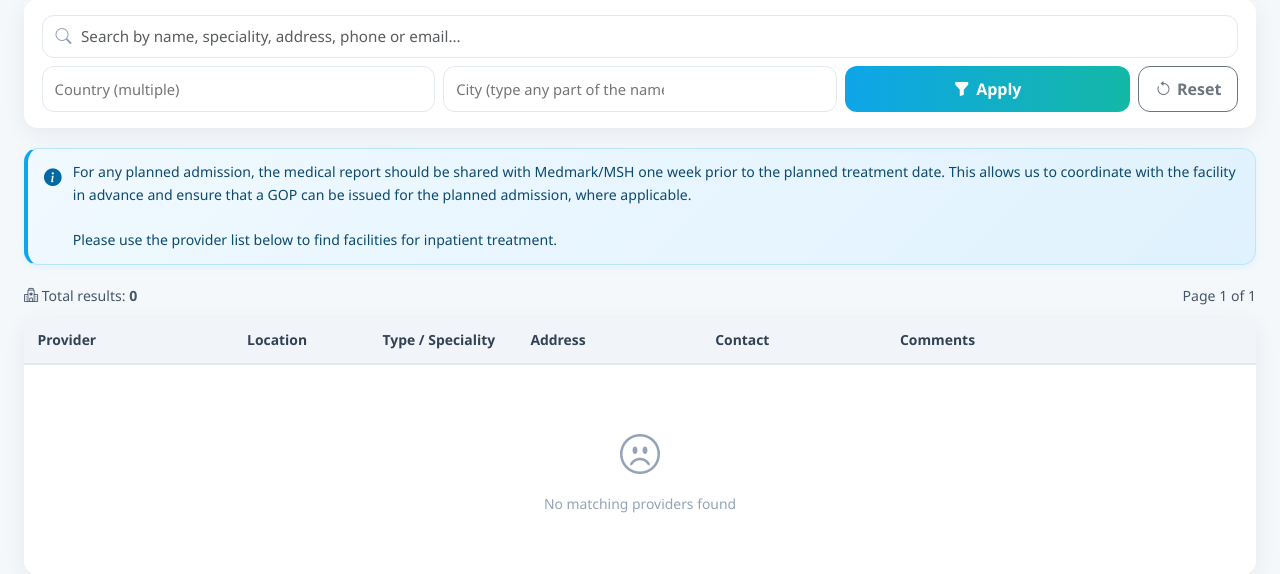
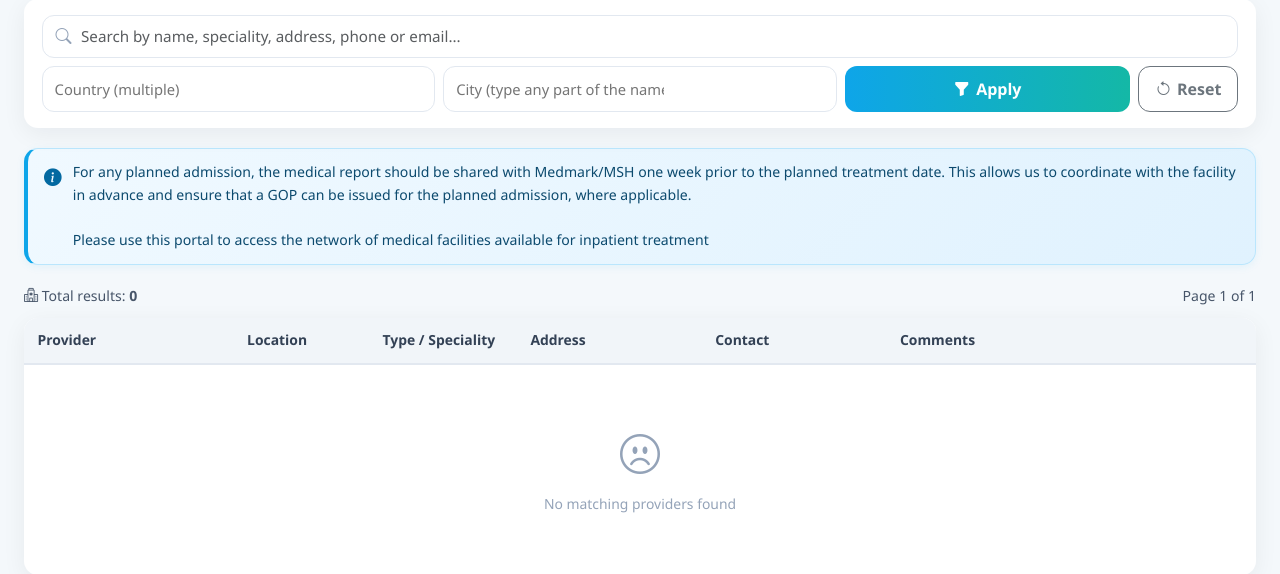
Before and after one commit to msayedelkhateab-creator/mdc, a Django app: page /en/emfa/ in a window 1280 px wide. Shown: the part 146-720 px from the top of the page. Run offline with Django 5.2, Linux system fonts and the light colour scheme; data that the repository does not hold is empty; some libraries are stand-ins or nearby versions.

Commit message:
emfa Updates

```diff
--- a/templates/pages/emfa.html
+++ b/templates/pages/emfa.html
@@ -742,8 +742,7 @@ html[dir="rtl"] .mm-navbar .lang-form select{
         <p>
             For any planned admission, the medical report should be shared with Medmark/MSH one week prior to the planned treatment date. This allows us to coordinate with the facility in advance and ensure that a GOP can be issued for the planned admission, where applicable.
             <br><br>
-            Please use the provider list below to find facilities for inpatient treatment.
-        </p>
+Please use this portal to access the network of medical facilities available for inpatient treatment        </p>
     </div>
 
     <div class="mm-result-meta">
```
